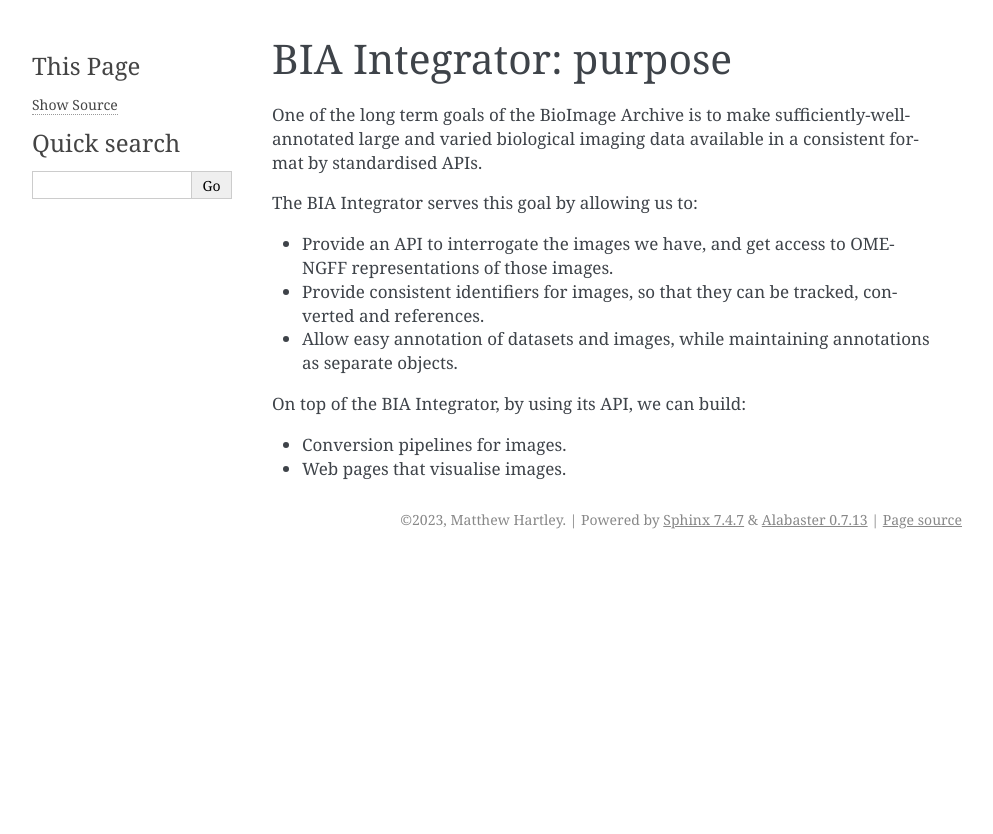
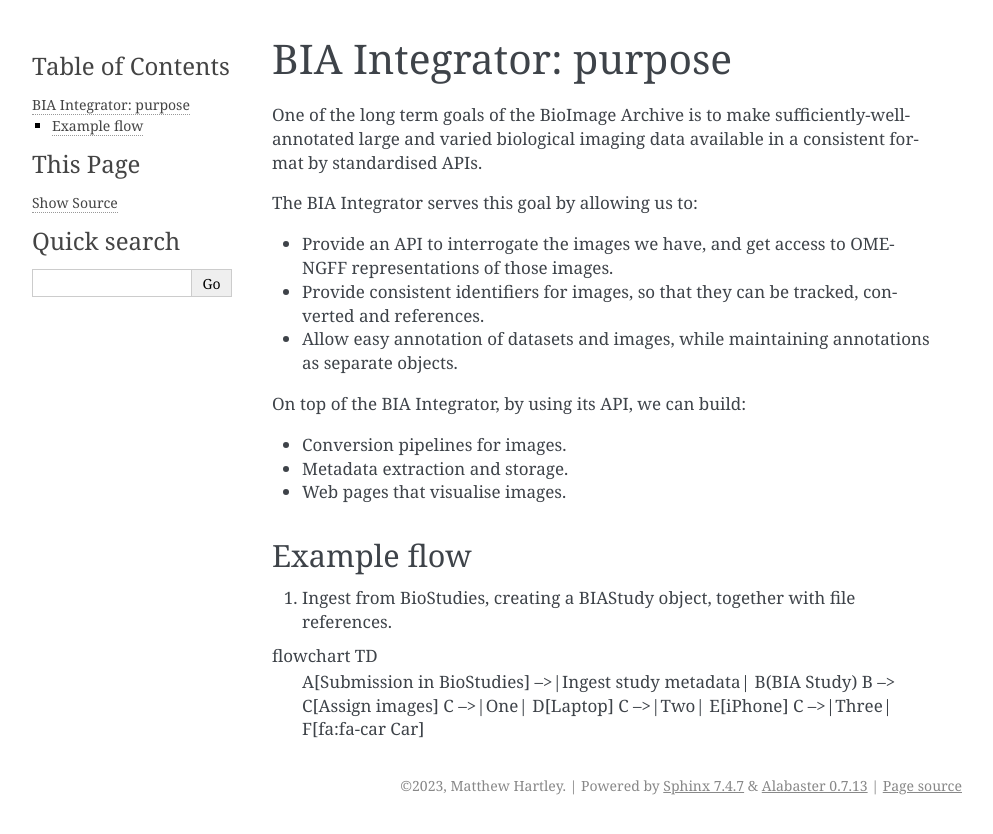
Before and after one commit to BioImage-Archive/bia-integrator-tools, a Sphinx documentation site: the page built from docs/purpose.rst, in a window 1280 px wide. Shown: the top 834 px of the page, without its empty margins (148-1141 px from the left). Built offline with Sphinx 7.4.7, drawn with Linux system fonts in a browser that asks for light colours.

Commit message:
Add high level overview documentation

```diff
--- a/docs/purpose.rst
+++ b/docs/purpose.rst
@@ -13,4 +13,20 @@ The BIA Integrator serves this goal by allowing us to:
 On top of the BIA Integrator, by using its API, we can build:
 
 * Conversion pipelines for images.
+* Metadata extraction and storage.
 * Web pages that visualise images.
+
+
+
+Example flow
+------------
+
+1. Ingest from BioStudies, creating a BIAStudy object, together with file references.
+
+
+flowchart TD
+    A[Submission in BioStudies] -->|Ingest study metadata| B(BIA Study)
+    B --> C[Assign images]
+    C -->|One| D[Laptop]
+    C -->|Two| E[iPhone]
+    C -->|Three| F[fa:fa-car Car]
```
